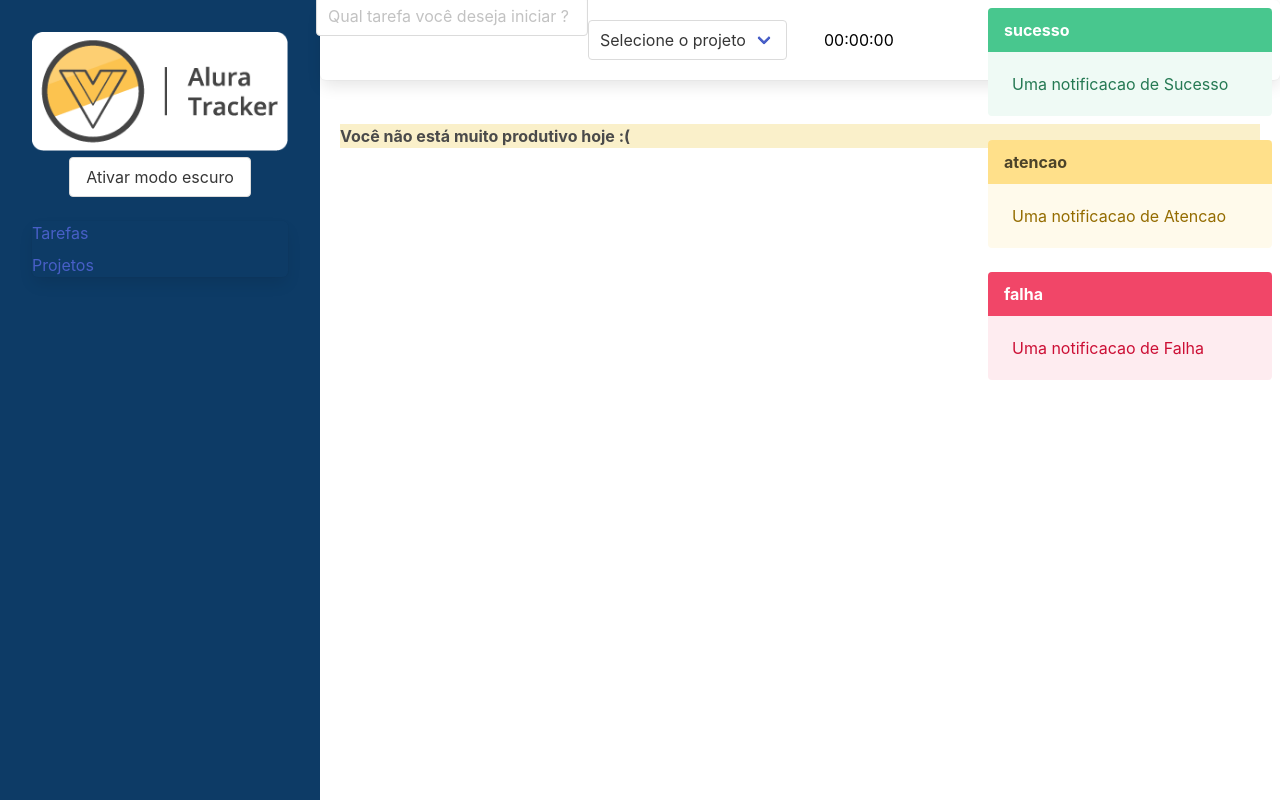
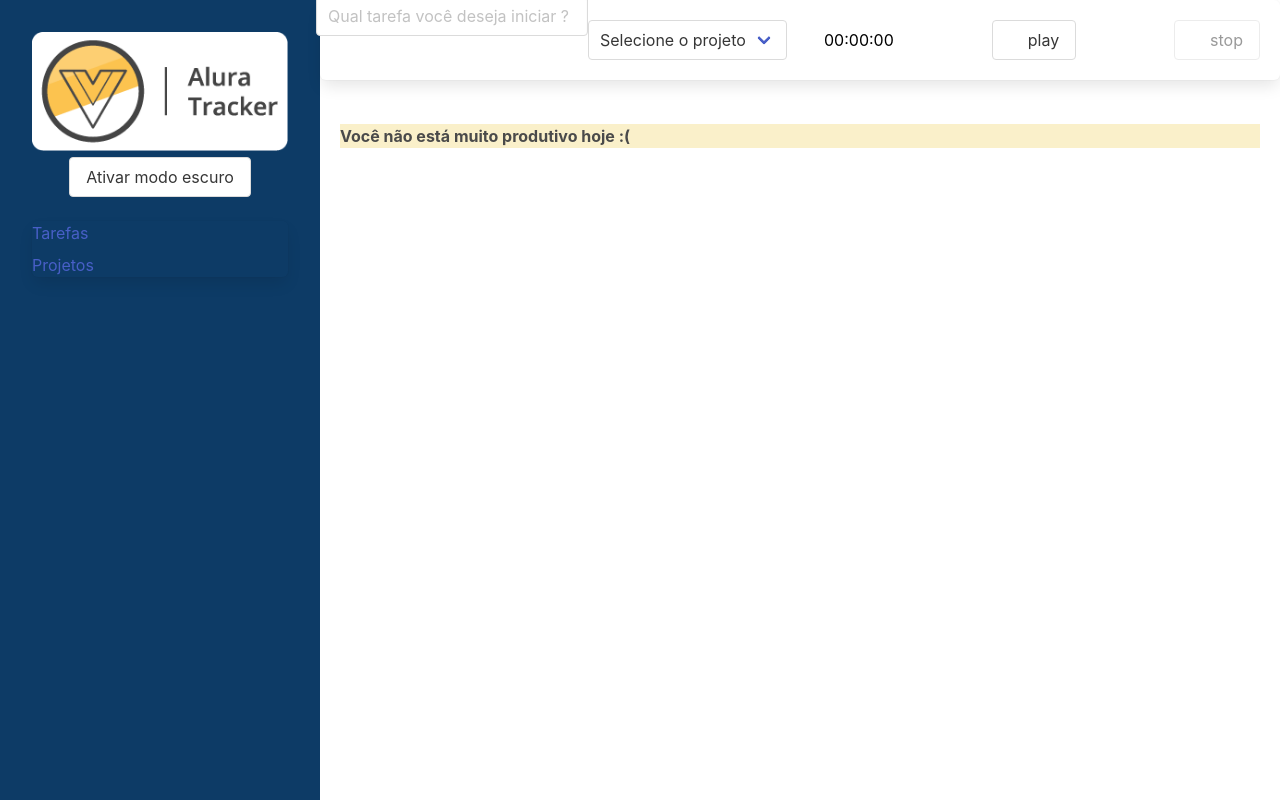
Before and after one commit to NelioGouvea/my-alura-tracker, a Vue app: page /#/ in a window 1280 px wide. Built offline with nearby package versions, Linux system fonts and the light colour scheme; some icons are missing.

Commit message:
Finaliza Capítulo 04 ( Notificando os usuários )

```diff
--- a/public/index.html
+++ b/public/index.html
@@ -7,7 +7,7 @@
     <link rel="icon" href="<%= BASE_URL %>favicon.ico">
     <title><%= htmlWebpackPlugin.options.title %></title>
     <link rel="stylesheet" href="https://cdn.jsdelivr.net/npm/bulma@0.9.4/css/bulma.min.css">
-    <link rel="stylesheet" href="path/to/font-awesome/css/font-awesome.min.css">
+    <link rel="stylesheet" type="text/css" href="path/to/font-awesome/css/font-awesome.min.css">
   </head>
   <body>
     <noscript>
--- a/src/store/index.ts
+++ b/src/store/index.ts
@@ -1,7 +1,7 @@
 import IProjeto from "@/interfaces/IProjeto";
 import {createStore, Store, useStore as vuexUseStore} from "vuex";
 import {InjectionKey} from "vue";
-import { ADICIONA_PROJETO, ALTERA_PROJETO, EXCLUIR_PROJETO} from "./tipo-mutacoes";
+import {ADICIONA_PROJETO, ALTERA_PROJETO, EXCLUIR_PROJETO, NOTIFICAR} from "./tipo-mutacoes";
 import {INotificacao, TipoNotificacao} from "@/interfaces/INotificacao";
 
 interface Estado {
@@ -13,26 +13,7 @@ export const key: InjectionKey<Store<Estado>> = Symbol()
 export const store = createStore<Estado>({
     state: {
         projetos: [],
-        notificacoes: [
-            {
-                id: 1,
-                texto: 'Uma notificacao de Sucesso',
-                titulo: 'sucesso',
-                tipo: TipoNotificacao.SUCESSO,
-            },
-            {
-                id: 2,
-                texto: 'Uma notificacao de Atencao',
-                titulo: 'atencao',
-                tipo: TipoNotificacao.ATENCAO,
-            },
-            {
-                id: 3,
-                texto: 'Uma notificacao de Falha',
-                titulo: 'falha',
-                tipo: TipoNotificacao.FALHA,
-            },
-        ]
+        notificacoes: []
     },
     mutations: {
         [ADICIONA_PROJETO](state, nomeDoProjeto: string) {
@@ -48,7 +29,15 @@ export const store = createStore<Estado>({
         },
         [EXCLUIR_PROJETO](state, id: string) {
             state.projetos = state.projetos.filter(proj => proj.id != id)
-        }
+        },
+        [NOTIFICAR](state, novaNotificacao: INotificacao) {
+            novaNotificacao.id = new Date().getTime()
+            state.notificacoes.push(novaNotificacao)
+
+            setTimeout(() => {
+                state.notificacoes = state.notificacoes.filter(notificacao => notificacao.id != novaNotificacao.id)
+            }, 3000)
+        },
     }
 })
 
--- a/src/store/tipo-mutacoes.ts
+++ b/src/store/tipo-mutacoes.ts
@@ -1,3 +1,5 @@
 export const ADICIONA_PROJETO = 'ADICIONA_PROJETO'
 export const ALTERA_PROJETO = 'ALTERA_PROJETO'
 export const EXCLUIR_PROJETO='EXCLUIR_PROJETO'
+
+export const NOTIFICAR = 'NOTIFICAR'
--- a/src/views/Projetos/Formulario.vue
+++ b/src/views/Projetos/Formulario.vue
@@ -22,7 +22,8 @@
 <script lang="ts">
 import {defineComponent} from "vue";
 import {useStore} from "@/store";
-import {ADICIONA_PROJETO, ALTERA_PROJETO} from "@/store/tipo-mutacoes";
+import {ADICIONA_PROJETO, ALTERA_PROJETO, NOTIFICAR} from "@/store/tipo-mutacoes";
+import {TipoNotificacao} from "@/interfaces/INotificacao";
 
 export default defineComponent({
     name: 'Formulario',
@@ -58,6 +59,11 @@ export default defineComponent({
             }
 
             this.nomeDoProjeto = '';
+            this.store.commit(NOTIFICAR, {
+                titulo: 'Novo projeto foi salvo',
+                texto: 'Prontinho ;) seu projeto já está disponível.',
+                tipo: TipoNotificacao.SUCESSO
+            })
             this.$router.push('/projetos')
         }
     },
```
